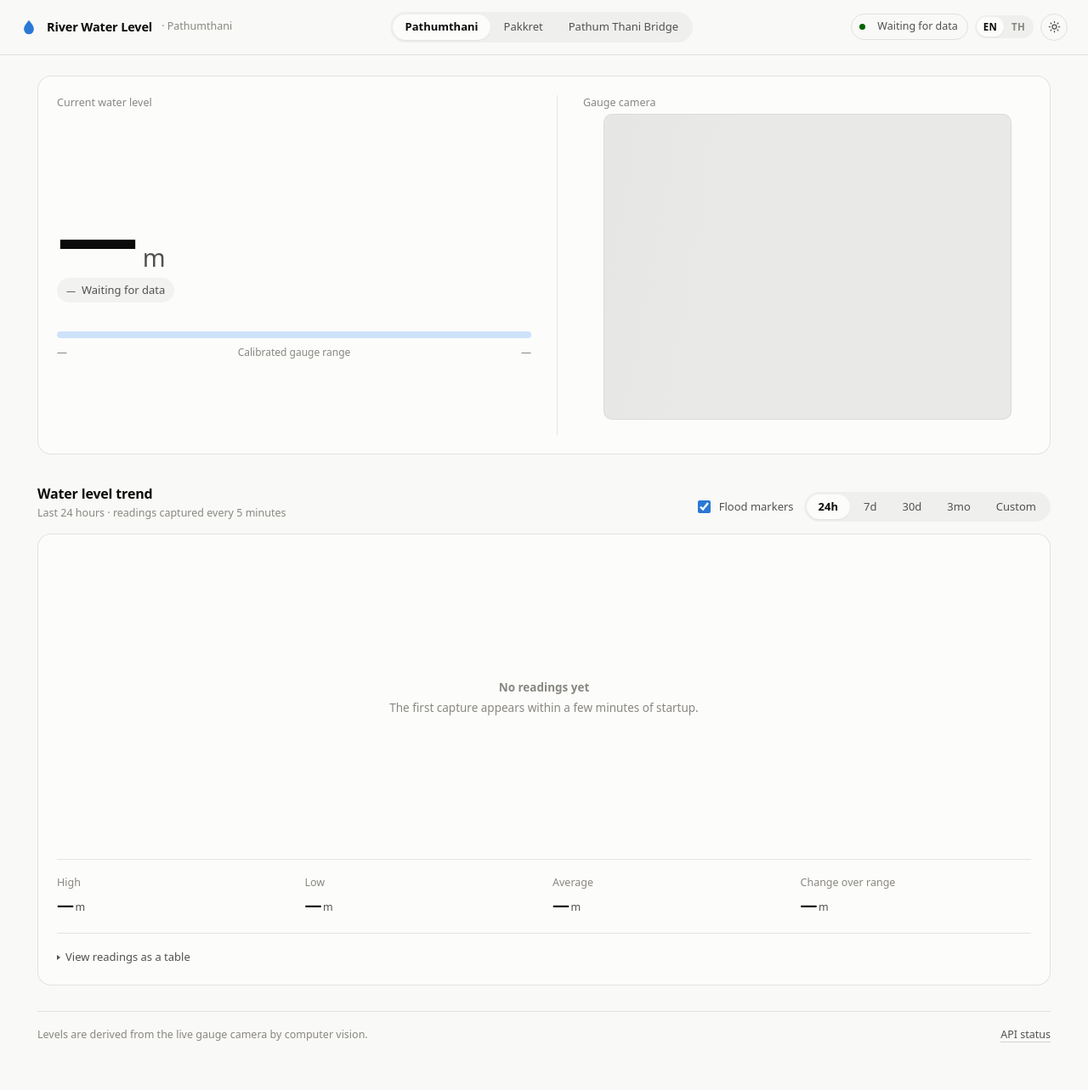
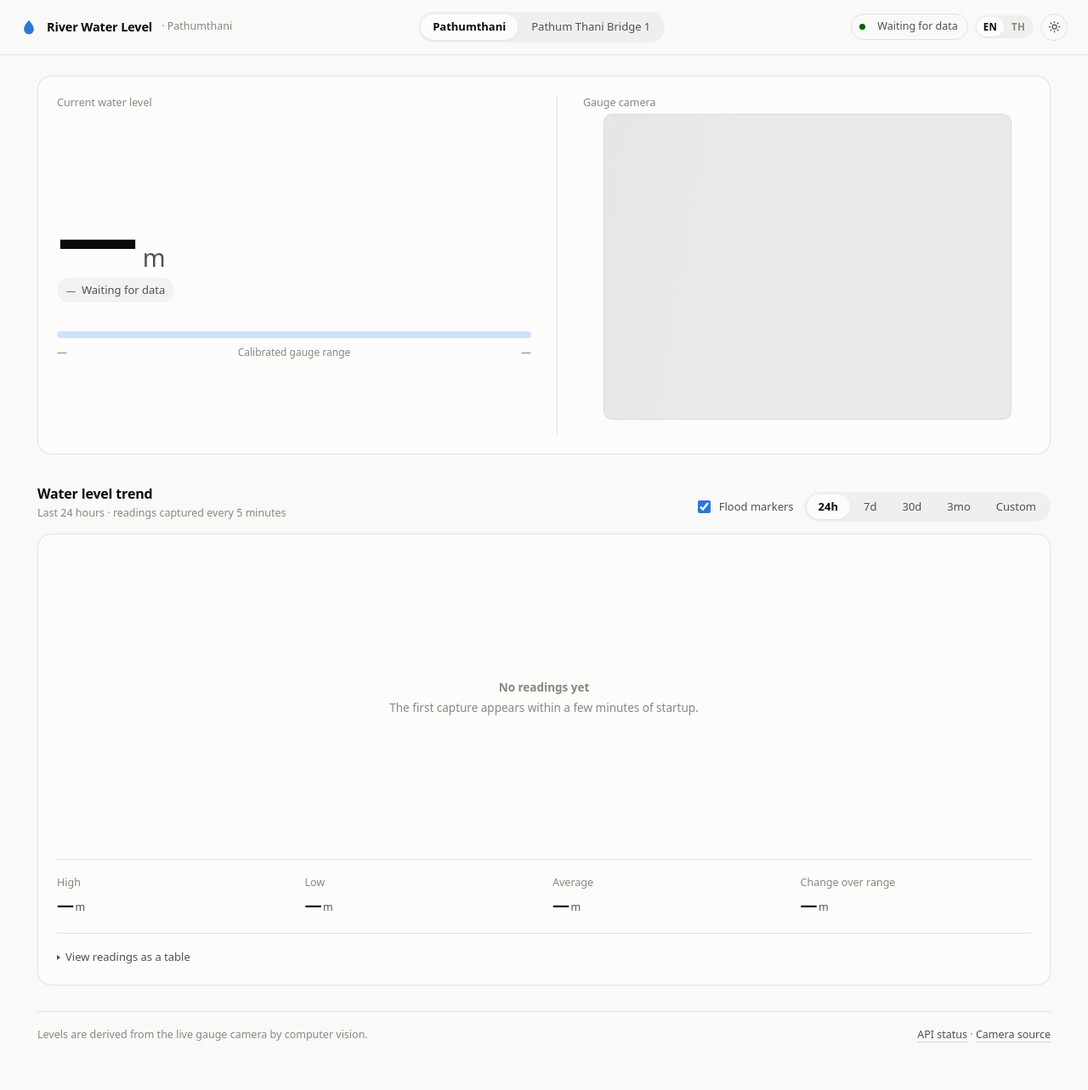
Before and after one commit to iaunn/pathumthani-water-level-api, a Flask app: page / in a window 1280 px wide. Shown: the whole page at 85% size. Run offline with Flask 3, Linux system fonts and the light colour scheme; data that the repository does not hold is empty; a map, chart or similar area stays blank; parts of the project's set-up code (start-up, migrations or seed data) failed here and were passed over.

Commit message:
fix: place the waterline on the picture, and credit each feed's source
The overlay was positioned as a percentage of its box, which only agreed with
the picture while every camera was 4:3. The bridge camera is 1920x1080, so
object-fit letterboxed it inside the 4:3 box and the line was drawn on the grey
padding below the image instead of on the water.

The box now takes each picture's own shape, and the overlay is measured against
what was actually drawn rather than assuming it fills the box. Checked against
both a 16:9 and a 4:3 camera at three viewport widths: the line lands on the
stored pixel row to within 0.1px, where it had been tens of rows out.

Also surface the `source` each station now carries, as a link in the footer, so
a reader can reach the feed these readings come from.

stations.json here is the operator's own edit -- a renamed station and the new
source URLs -- committed alongside because the link has nothing to show without it.

```diff
--- a/stations.json
+++ b/stations.json
@@ -5,8 +5,9 @@
       "id": "pathumthani",
       "name": {
         "en": "Pathumthani",
-        "th": "ปทุมธานี"
+        "th": "สวนเทพปทุม"
       },
+      "source": "http://101.109.253.60:8999",
       "playlist_url": "http://101.109.253.60:8999/playlist.m3u8",
       "roi": {
         "x_start": 225,
@@ -14,23 +15,12 @@
       }
     },
     {
-      "id": "pakkret",
+      "id": "pathumbridge1",
       "name": {
-        "en": "Pakkret",
-        "th": "ปากเกร็ด"
+        "en": "Pathum Thani Bridge 1",
+        "th": "สะพานปทุมธานี 1"
       },
-      "playlist_url": "https://www.thaiclouderp.com/video/pakkret-river.m3u8",
-      "roi": {
-        "x_start": 715,
-        "x_end": 808
-      }
-    },
-    {
-      "id": "pathumbridge",
-      "name": {
-        "en": "Pathum Thani Bridge",
-        "th": "สะพานปทุมธานี"
-      },
+      "source": "https://telemetry.dwr.go.th/reportCctv",
       "snapshot_url": "http://ta100219.dyndns.info:5001/jpg/image.jpg",
       "auth": "digest",
       "credentials_env": "STATION_PATHUMBRIDGE_CREDENTIALS",
--- a/stations.py
+++ b/stations.py
@@ -26,6 +26,8 @@ class Station:
         self.name = cfg.get("name") or {"en": cfg["id"]}
         # A station is fed either an HLS playlist or a still-image endpoint. The
         # network cameras only offer the latter, behind digest auth.
+        # Where this feed comes from, credited in the dashboard footer.
+        self.source = cfg.get("source")
         self.playlist_url = cfg.get("playlist_url")
         self.snapshot_url = cfg.get("snapshot_url")
         if not (self.playlist_url or self.snapshot_url):
@@ -91,6 +93,7 @@ class Station:
         return {
             "id": self.id,
             "name": self.name,
+            "source": self.source,
             "roi": {"x_start": self.x_start, "x_end": self.x_end},
         }
 
--- a/templates/index.html
+++ b/templates/index.html
@@ -352,6 +352,8 @@
         width: 100%;
         max-width: 480px;
         margin: 0 auto;
+        /* a starting shape only; each camera's own ratio is applied once its
+           first frame loads, since the stations are not all 4:3 */
         aspect-ratio: 4 / 3;
         border-radius: var(--r-md);
         overflow: hidden;
@@ -814,7 +816,9 @@
 
     <div class="foot">
         <span data-i18n="footNote">Levels are derived from the live gauge camera by computer vision.</span>
-        <span><a href="/status" target="_blank" rel="noopener" data-i18n="apiStatus">API status</a></span>
+        <span>
+            <a href="/status" target="_blank" rel="noopener" data-i18n="apiStatus">API status</a><span id="sourceLink"></span>
+        </span>
     </div>
 </main>
 
@@ -916,6 +920,7 @@
             deltaSteady: " over the last 5 minutes",
             showMarkers: "Flood markers",
             backToLatest: "Back to latest",
+            feedSource: "Camera source",
             noImageTitle: "No image kept",
             noImageBody: "Frames are rotated out long before the readings are.",
             noCaptureNear: "No capture was taken near that point.",
@@ -984,6 +989,7 @@
             deltaSteady: " \u0e43\u0e19 5 \u0e19\u0e32\u0e17\u0e35\u0e17\u0e35\u0e48\u0e1c\u0e48\u0e32\u0e19\u0e21\u0e32",
             showMarkers: "\u0e40\u0e2a\u0e49\u0e19\u0e23\u0e30\u0e14\u0e31\u0e1a\u0e19\u0e49\u0e33",
             backToLatest: "\u0e01\u0e25\u0e31\u0e1a\u0e44\u0e1b\u0e25\u0e48\u0e32\u0e2a\u0e38\u0e14",
+            feedSource: "\u0e41\u0e2b\u0e25\u0e48\u0e07\u0e17\u0e35\u0e48\u0e21\u0e32\u0e02\u0e2d\u0e07\u0e01\u0e25\u0e49\u0e2d\u0e07",
             noImageTitle: "\u0e44\u0e21\u0e48\u0e44\u0e14\u0e49\u0e40\u0e01\u0e47\u0e1a\u0e20\u0e32\u0e1e\u0e44\u0e27\u0e49",
             noImageBody: "\u0e20\u0e32\u0e1e\u0e16\u0e39\u0e01\u0e25\u0e1a\u0e2d\u0e2d\u0e01\u0e01\u0e48\u0e2d\u0e19\u0e04\u0e48\u0e32\u0e17\u0e35\u0e48\u0e27\u0e31\u0e14\u0e44\u0e14\u0e49\u0e21\u0e32\u0e01",
             noCaptureNear: "\u0e44\u0e21\u0e48\u0e21\u0e35\u0e20\u0e32\u0e1e\u0e17\u0e35\u0e48\u0e1a\u0e31\u0e19\u0e17\u0e36\u0e01\u0e43\u0e01\u0e25\u0e49\u0e08\u0e38\u0e14\u0e19\u0e31\u0e49\u0e19",
@@ -1050,6 +1056,7 @@
             b.setAttribute("aria-pressed", String(b.getAttribute("data-lang") === lang));
         });
 
+        renderSource();
         if (state.chart) state.chart.options.scales.y.title.text = t("levelAxis");
         if (state.loaded) render();
         refreshAgo();
@@ -1236,6 +1243,23 @@
         renderStations();
     }
 
+    function renderSource() {
+        var holder = $("sourceLink");
+        holder.textContent = "";
+
+        var current = null;
+        state.stations.forEach(function (st) { if (st.id === STATION) current = st; });
+        if (!current || !current.source) return;
+
+        holder.appendChild(document.createTextNode(" \u00b7 "));
+        var a = document.createElement("a");
+        a.href = current.source;             // from the committed station config
+        a.target = "_blank";
+        a.rel = "noopener";
+        a.textContent = t("feedSource");
+        holder.appendChild(a);
+    }
+
     function renderStations() {
         var current = null;
         state.stations.forEach(function (st) { if (st.id === STATION) current = st; });
@@ -1253,6 +1277,7 @@
                 nav.appendChild(a);
             });
         });
+        renderSource();
     }
 
     function stationName(st) {
@@ -1378,12 +1403,30 @@
     function placeWaterline(shot) {
         var line = $("waterline");
         var img = $("frameImg");
+        var box = img.parentElement;
+
         // older records predate the stored pixel, so they simply get no line
         if (!shot || typeof shot.y !== "number" || !img.naturalHeight) {
             line.classList.remove("is-shown");
             return;
         }
-        line.style.top = (shot.y / img.naturalHeight) * 100 + "%";
+
+        // Give the box the picture's own shape. The cameras are not all 4:3 --
+        // one is 1920x1080 -- and a fixed box letterboxes the picture inside it.
+        box.style.aspectRatio = img.naturalWidth + " / " + img.naturalHeight;
+
+        // Then measure what was actually drawn rather than assuming it fills the
+        // box: object-fit still letterboxes if the two ever disagree, and the
+        // line has to sit on the picture, not on the padding around it.
+        var scale = Math.min(box.clientWidth / img.naturalWidth,
+                             box.clientHeight / img.naturalHeight);
+        var offsetX = (box.clientWidth - img.naturalWidth * scale) / 2;
+        var offsetY = (box.clientHeight - img.naturalHeight * scale) / 2;
+
+        line.style.top = (offsetY + shot.y * scale) + "px";
+        line.style.left = offsetX + "px";
+        line.style.right = offsetX + "px";
+
         $("waterlineTag").textContent = shot.level.toFixed(2) + " " + t("unit");
         line.classList.add("is-shown");
     }
@@ -1845,6 +1888,12 @@
 
     $("camBack").addEventListener("click", showLatest);
 
+    var replaceTimer;
+    window.addEventListener("resize", function () {
+        clearTimeout(replaceTimer);
+        replaceTimer = setTimeout(function () { placeWaterline(shownShot()); }, 120);
+    });
+
     $("markerToggle").checked = state.showMarkers;
     $("markerToggle").addEventListener("change", function () {
         state.showMarkers = this.checked;
```
